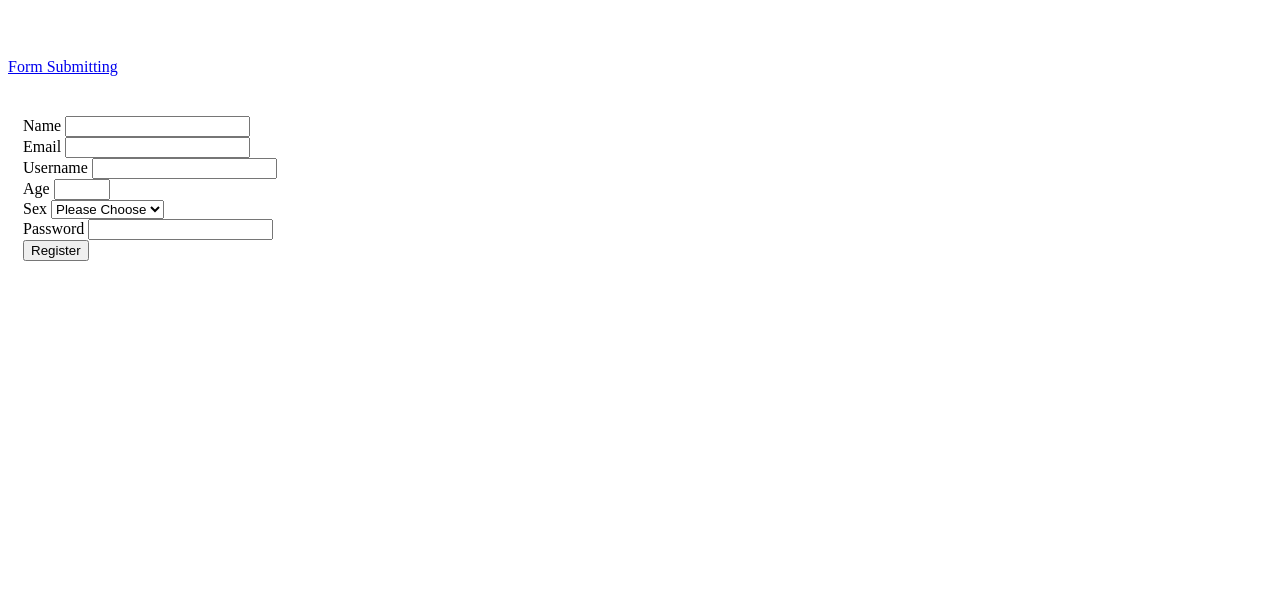
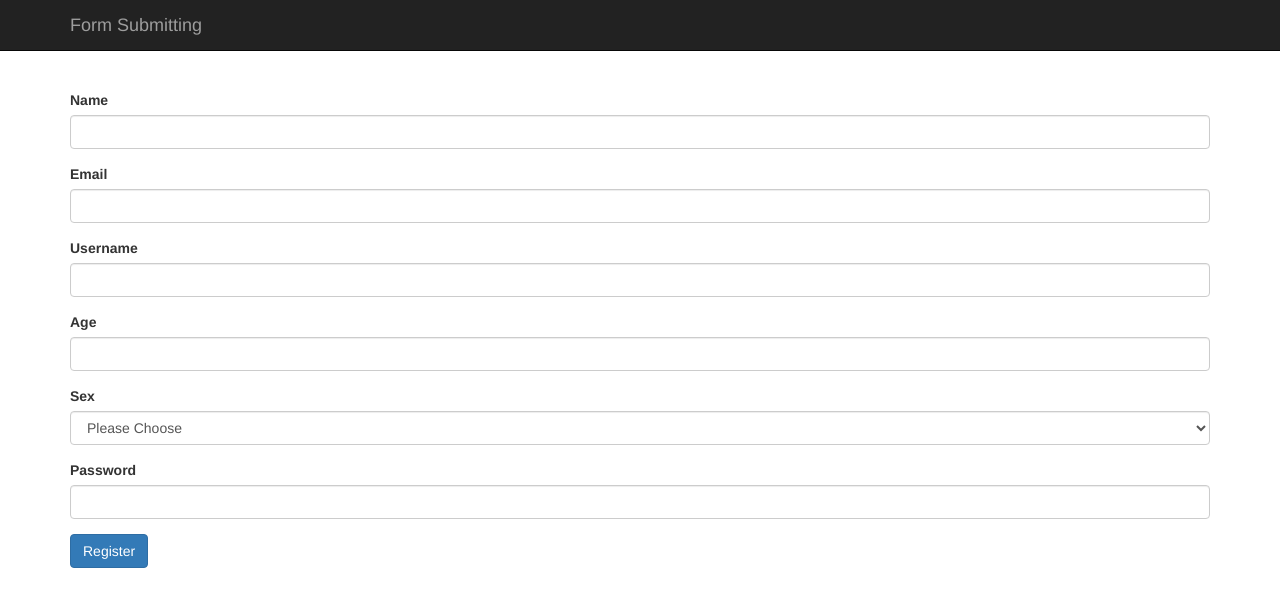
Before and after one commit to hines-sharrod/AngularJS-Contact-Form-Validation, a plain HTML site: page index.html in a window 1280 px wide. Drawn offline with Linux system fonts and the light colour scheme; the site is published under a folder, as on GitHub Pages, so addresses that start at the root find nothing.

Commit message:
fixed css link

```diff
--- a/index.html
+++ b/index.html
@@ -2,7 +2,7 @@
 <html lang="en" ng-app="formValidation">
 <head >
 	<title >Form Submission</title >
-	<link href="/libs/bootstrap/dist/css/bootstrap.min.css" rel="stylesheet" >
+	<link href="libs/bootstrap/dist/css/bootstrap.min.css" rel="stylesheet" >
 	<link href="css/main.css" rel="stylesheet" >
 </head >
 
```
